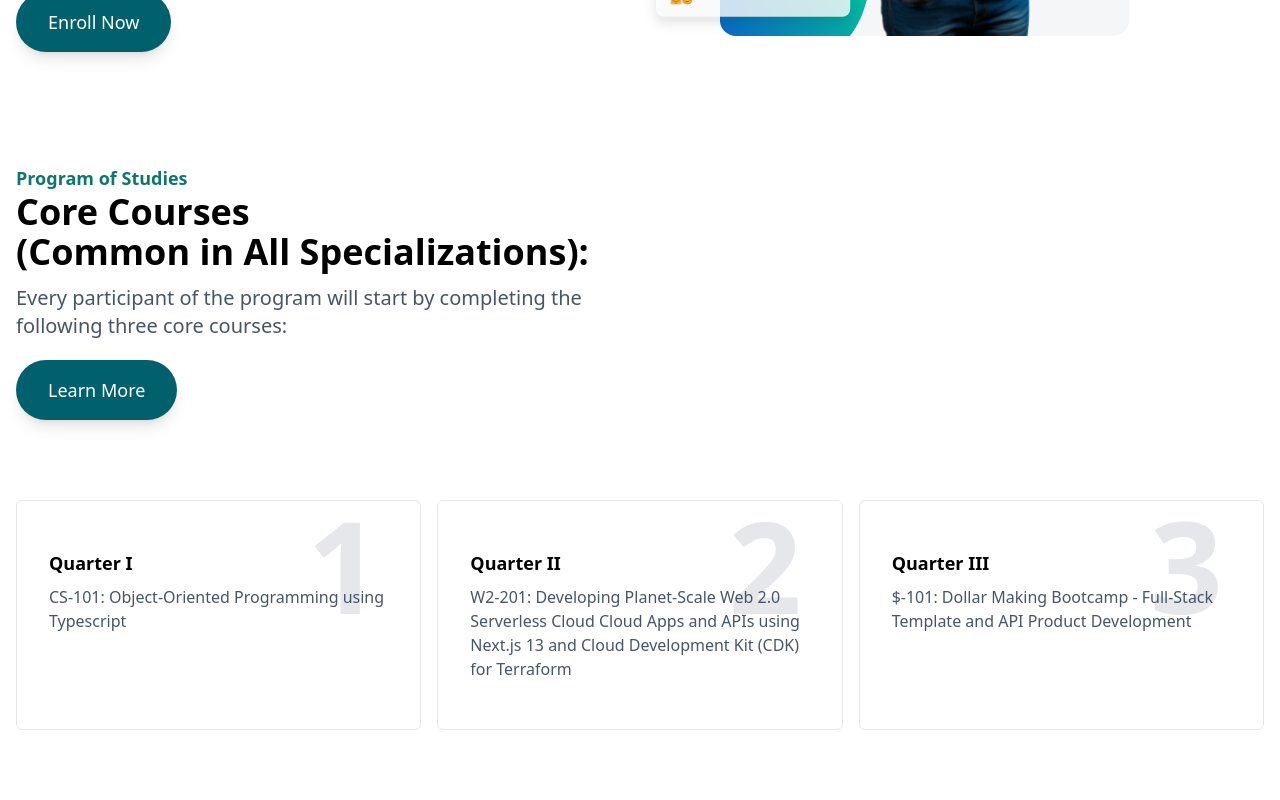
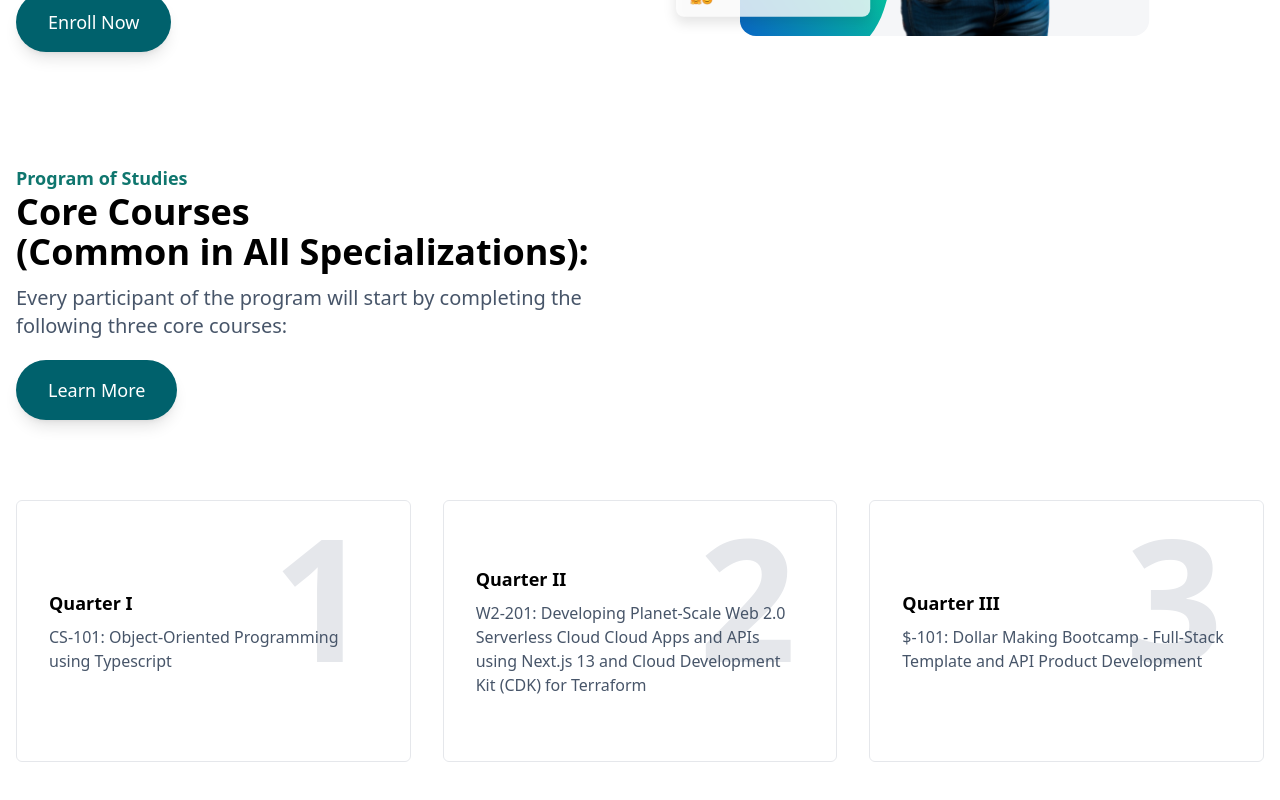
Before and after one commit to developer-abdulali/panaverse-dao, a Next.js app: page / in a window 1280 px wide. Shown: the part 550-1350 px from the top of the page. Built offline with nearby package versions, Linux system fonts and the light colour scheme.

Commit message:
added some changes in CoreTrack

```diff
--- a/components/CoreTrack/CoreTracks.tsx
+++ b/components/CoreTrack/CoreTracks.tsx
@@ -5,48 +5,51 @@ const CoreTrackData = [
   {
     header: "Quarter I",
     discription: "CS-101: Object-Oriented Programming using Typescript",
-    number: 1
+    number: 1,
   },
   {
     header: "Quarter II",
-    discription: "W2-201: Developing Planet-Scale Web 2.0 Serverless Cloud Cloud Apps and APIs using Next.js 13 and Cloud Development Kit (CDK) for Terraform",
-    number: 2
+    discription:
+      "W2-201: Developing Planet-Scale Web 2.0 Serverless Cloud Cloud Apps and APIs using Next.js 13 and Cloud Development Kit (CDK) for Terraform",
+    number: 2,
   },
   {
     header: "Quarter III",
-    discription: "$-101: Dollar Making Bootcamp - Full-Stack Template and API Product Development",
-    number: 3
-  }
-]
+    discription:
+      "$-101: Dollar Making Bootcamp - Full-Stack Template and API Product Development",
+    number: 3,
+  },
+];
 const CoreTracks = () => {
-    const h4 = "Core Courses \n (Common in All Specializations):"
+  const h4 = "Core Courses \n (Common in All Specializations):";
   return (
     <section className="max-w-screen-xl mx-auto px-4 mt-16 lg:mt-28">
-      <div className="max-w-screen-sm ">
-        <h4 className="text-teal-700 font-semibold mt-4 text-lg">Program of Studies</h4>
+      <div className="max-w-screen-sm">
+        <h4 className="text-teal-700 font-semibold mt-4 text-lg">
+          Program of Studies
+        </h4>
         <h2 className="text-4xl font-bold whitespace-pre-line">{h4}</h2>
         <p className="mt-3 text-xl text-slate-600">
           Every participant of the program will start by completing the
           following three core courses:
         </p>
         <div className="mt-5">
-            <Button text={"Learn More"} />
+          <Button text={"Learn More"} />
         </div>
       </div>
 
-      <div className="my-20 flex gap-x-4">
-      {
-        CoreTrackData.map((items) => {
-            return(
-              <div className="border rounded-md w-4/12 relative px-8 py-12">
+      <div className="my-20 flex flex-col md:flex-row gap-x-8 gap-y-6">
+        {CoreTrackData.map((items, i) => {
+          return (
+            <div className="flex flex-col flex-1 justify-center border rounded-md relative px-8 py-16">
               <h4 className="text-lg font-bold">{items.header}</h4>
               <p className="mt-2 text-slate-600 z-0">{items.discription}</p>
-              <span className="absolute top-0 right-10 text-9xl font-bold -z-10 text-gray-200">{items.number}</span>
-          </div>
-            );
-        })
-      }
-
+              <span className="absolute -top-8 right-10 text-[170px] font-bold -z-10 text-gray-200">
+                {i +1}
+              </span>
+            </div>
+          );
+        })}
       </div>
     </section>
   );
--- a/components/HeroSection/HeroSection.tsx
+++ b/components/HeroSection/HeroSection.tsx
@@ -24,7 +24,7 @@ const HeroSection = () => {
           <Button text={"Enroll Now"} />
         </div>
       </div>
-      <div className="flex-1">
+      <div className="flex-1 ml-10">
         <Image
           src="/images/hero-img.svg"
           alt="Heo Poster"
```
